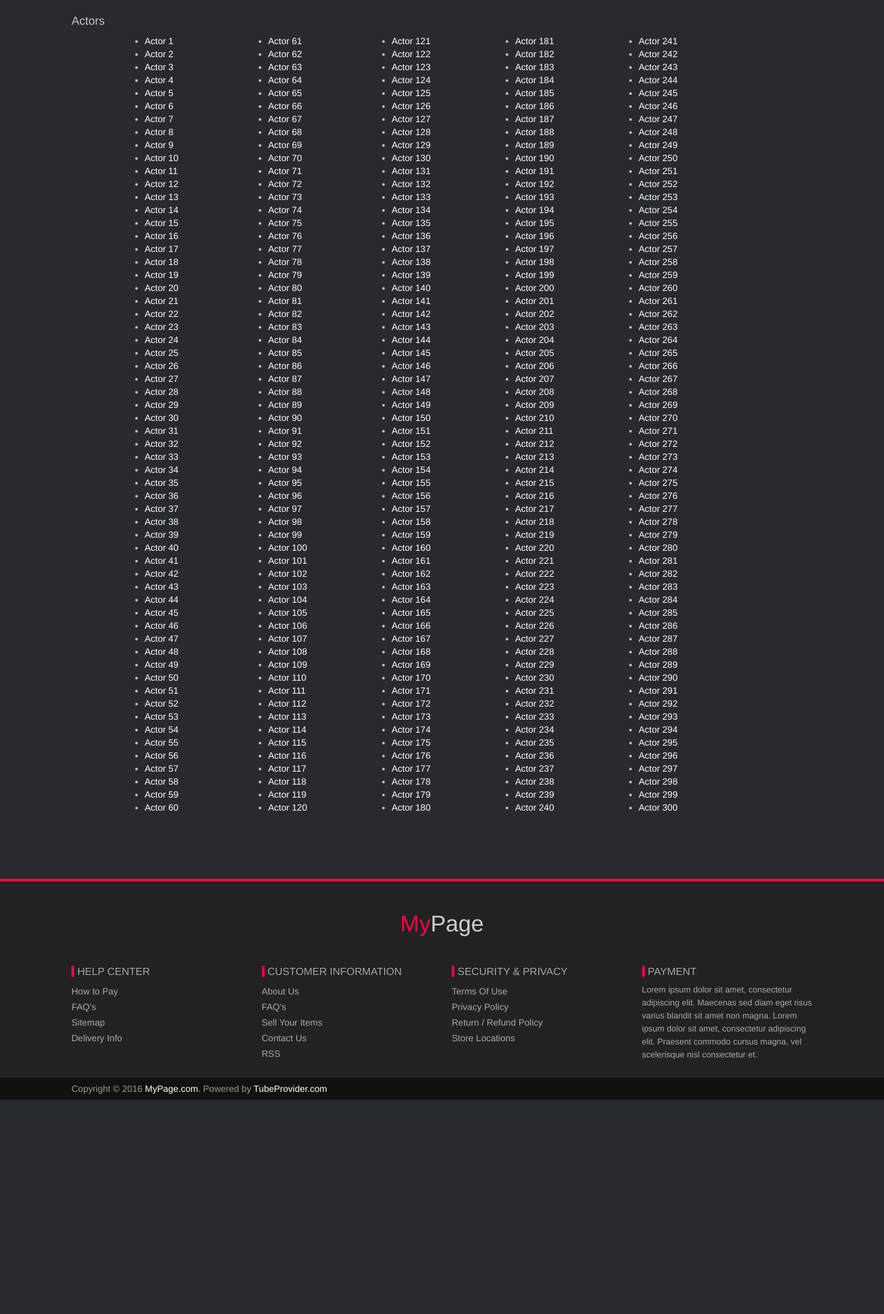
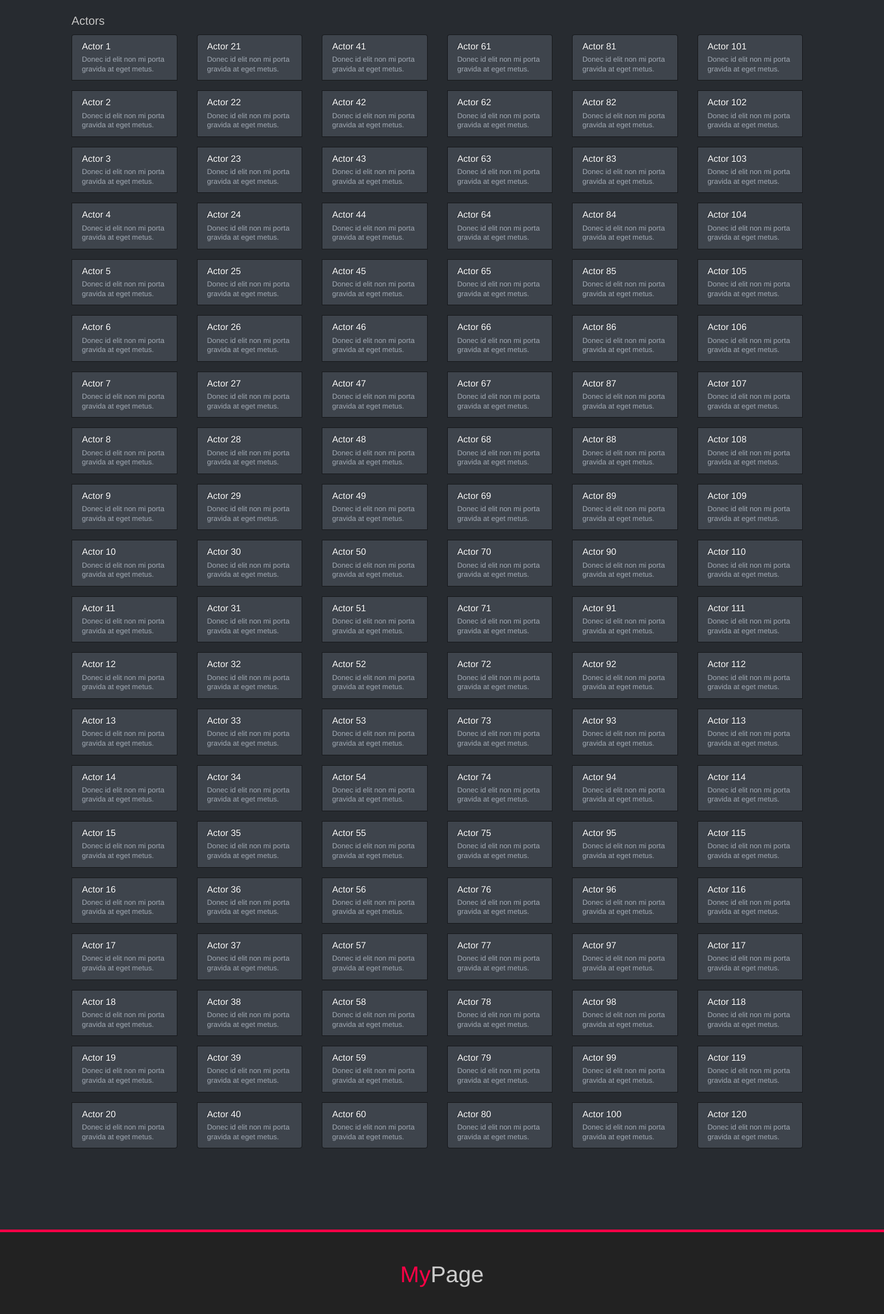
Before and after one commit to joastbg/flask-app, a Flask app: page /actors in a window 1360 px wide. Shown: the part 52-2075 px from the top of the page at 65% size. Before the commit the page ends 1745 px from the top, so only its background shows below. Run offline with Flask 2, Linux system fonts and the light colour scheme; some libraries are stand-ins or nearby versions.

Commit message:
list groups

```diff
--- a/app.py
+++ b/app.py
@@ -50,7 +50,7 @@
 @app.route("/actors")
 def pornstars():
     #return "Hello actors!"
-	actors = ['Actor {0}'.format(x+1) for x in range(300)]
+	actors = ['Actor {0}'.format(x+1) for x in range(120)]
 	h = {"headline": "Actors", "actors": actors}
 	return render_template('actors.html', headline="Actors", hash=h)
 
--- a/templates/actors.html
+++ b/templates/actors.html
@@ -14,12 +14,15 @@
 	</ul>-->
 
 	<div class="row">
-		<div class="col-md-12 col-md-offset-1">
-			{% for actor in hash['actors']  | slice(5) %}
+		<div class="col-md-12 col-md-offset-0 list-group">
+			{% for actor in hash['actors']  | slice(6) %}
 			<div class="col-md-2">
 			<ul>
 			{% for a in actor %}
-			<li><a href="#">{{ a }}</a></li>
+			<a href="#" class="list-group-item list-group-item-action active" style="margin-bottom: 15px">
+				<h5 class="list-group-item-heading">{{ a }}</h5>
+				<p class="list-group-item-text" style="font-size: 0.8em">Donec id elit non mi porta gravida at eget metus.</p>
+			</a>
 
 			{% endfor %}
 			</ul>
```
Also changed, not shown: templates/categories.html (+5 -2 lines), templates/channels.html (+7 -3 lines).
